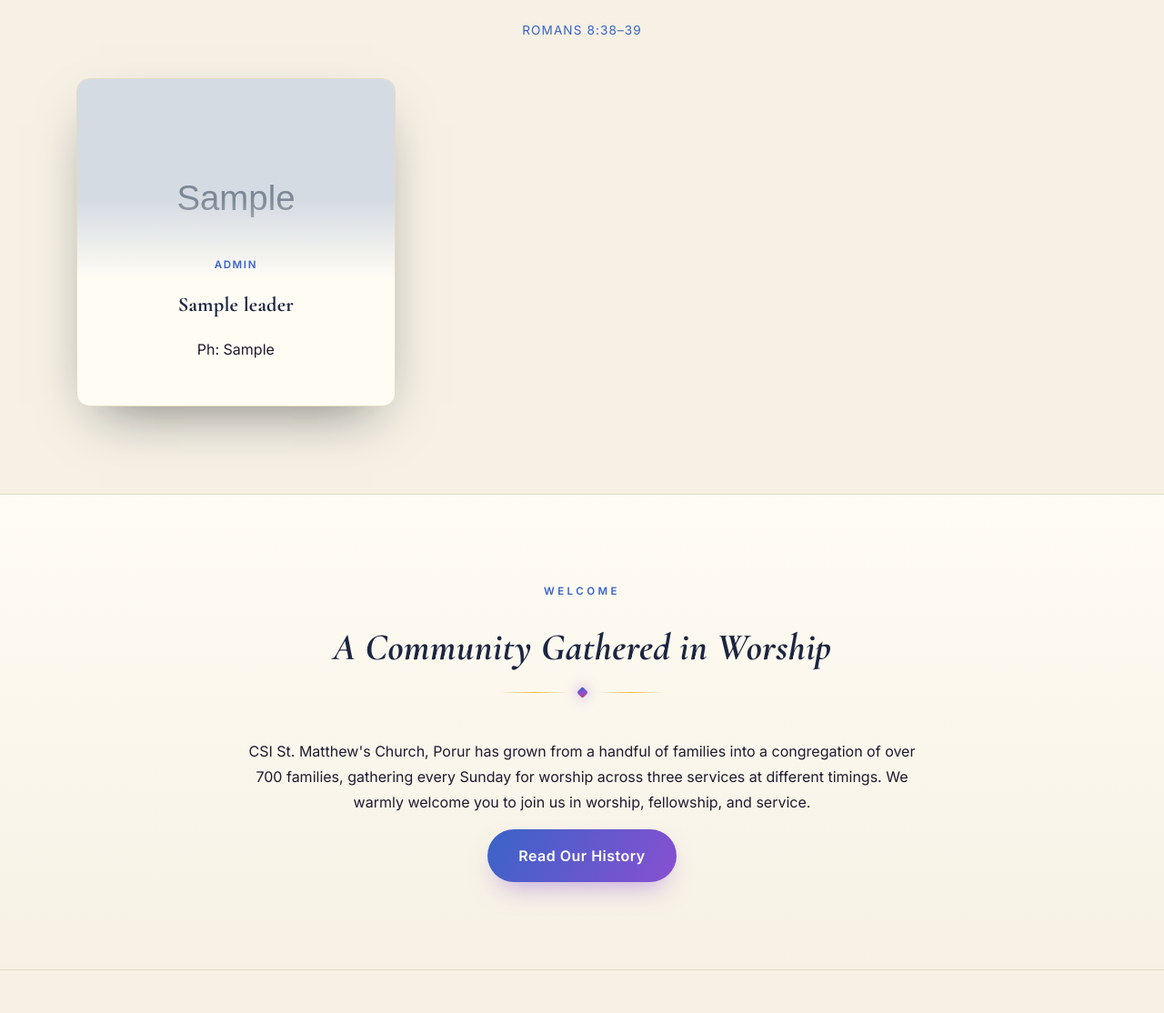
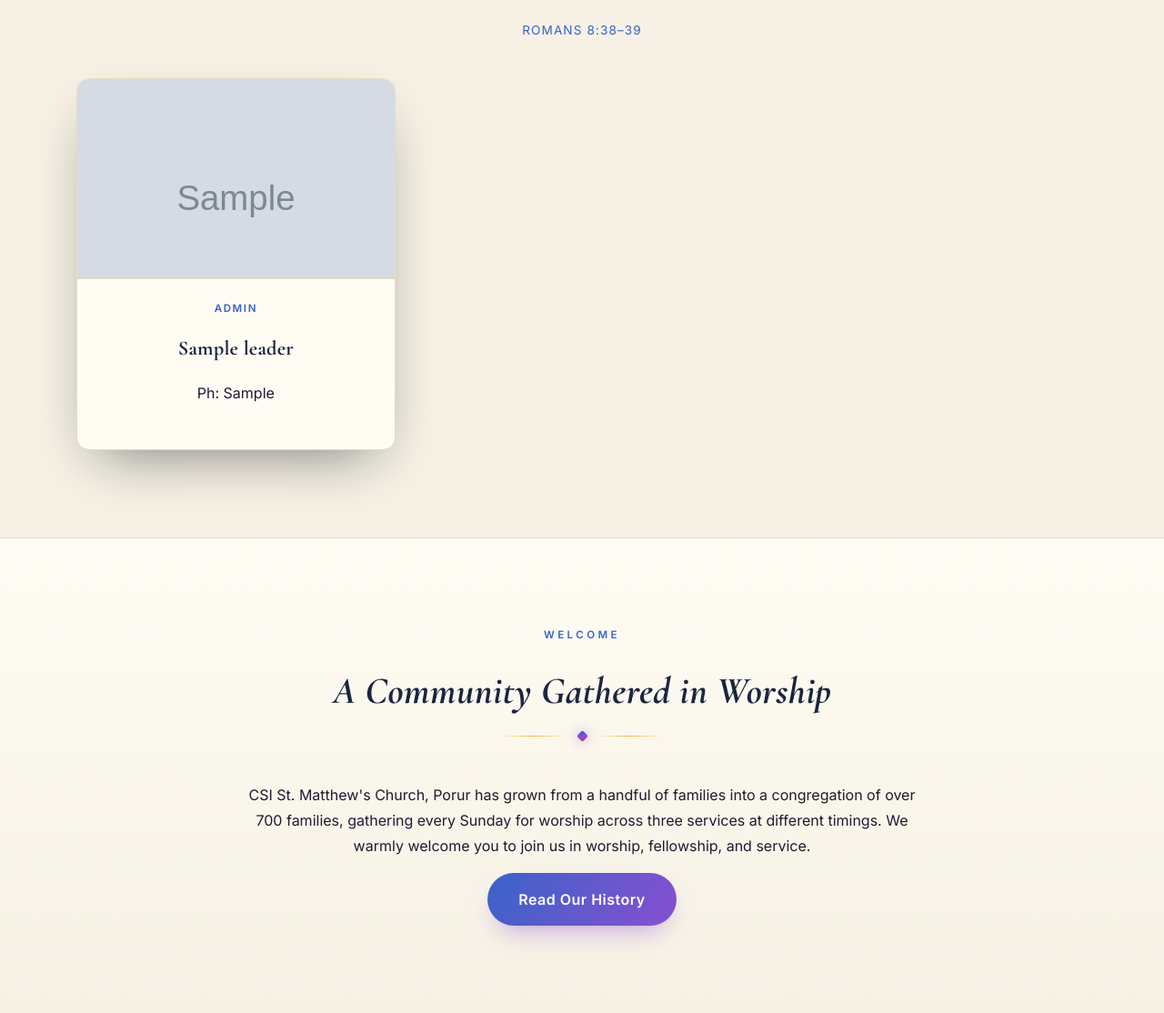
Before and after one commit to wisetechsolutions2026/csist-church, a PHP site: page / in a window 1280 px wide. Shown: the part 1690-2804 px from the top of the page at 91% size. Run offline with PHP 8.4, Linux system fonts and the light colour scheme; tables that the repository leaves empty hold one stand-in row (values such as "Sample post"); grey boxes marked "Sample" are stand-in pictures; some libraries are stand-ins or nearby versions.

Commit message:
Fix photo overlapping text on leadership cards
The negative-margin overlap trick (borrowed from the celebration
cards) left text sitting on a still-fading part of the gradient,
making it hard to read over the photo. Removed the overlap and the
fade entirely in favor of a clean border between photo and text.

Co-Authored-By: Claude Sonnet 5 <noreply@anthropic.com>

```diff
--- a/assets/css/style.css
+++ b/assets/css/style.css
@@ -312,23 +312,16 @@ section.dark .section-sub { color: #b8ae90; }
   width: 100%; height: 220px;
   display: flex; align-items: center; justify-content: center;
   background: radial-gradient(circle at 30% 25%, rgba(58,99,200,0.14), transparent 70%);
+  border-bottom: 1px solid var(--border);
   flex-shrink: 0;
-}
-.leader-photo-wrap::after {
-  content: '';
-  position: absolute; inset: 0;
-  background: linear-gradient(180deg, transparent 60%, var(--paper-card) 100%);
 }
 .leader-photo { width: 100%; height: 100%; object-fit: cover; object-position: top center; }
 .leader-initials {
-  position: relative; z-index: 1;
   font-family: 'Cormorant Garamond', serif; font-weight: 700; font-size: 3.4rem;
   color: var(--sapphire); opacity: 0.85;
 }
 .leader-body {
-  position: relative; z-index: 1;
-  margin-top: -26px;
-  padding: 0 24px 32px;
+  padding: 22px 24px 32px;
 }
 
 .fcard { border-radius: 14px; overflow: hidden; box-shadow: var(--shadow); background: var(--paper-card); border: 1px solid var(--border); transition: transform 0.4s ease, box-shadow 0.4s ease; }
```
